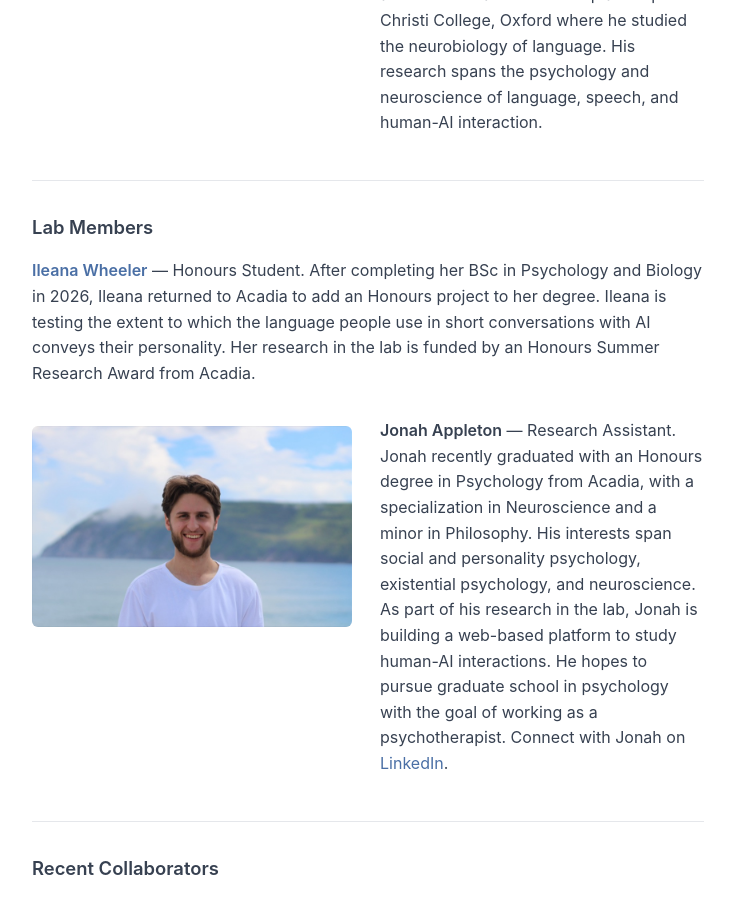
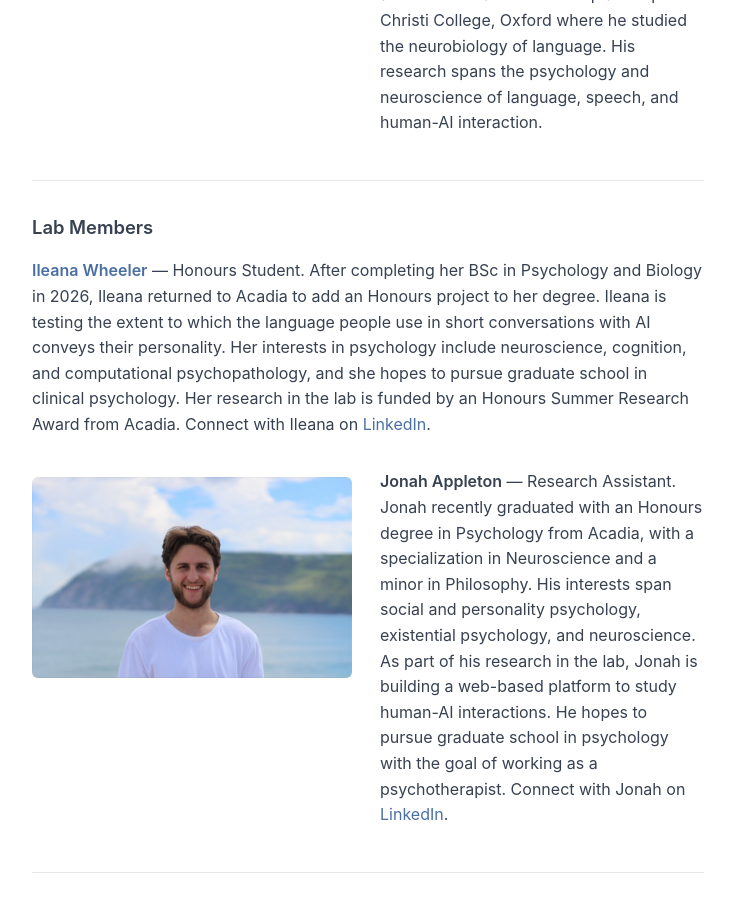
Before and after one commit to drlametti/lamettilab.github.io, a Jekyll site: the page built from people.md, in a window 1280 px wide and 900 px high, scrolled down 479 px. Shown: the whole window, without its empty margins (272-1007 px from the left). Built offline with Jekyll 4.4.1, drawn with Linux system fonts in a browser that asks for light colours.

Commit message:
Add Ileana Wheeler's research interests and LinkedIn
Details supplied by Ileana: her interests in neuroscience, cognition and
computational psychopathology, and her plan to pursue graduate school in
clinical psychology.

Co-Authored-By: Claude Opus 5 <noreply@anthropic.com>

```diff
--- a/people.md
+++ b/people.md
@@ -21,7 +21,7 @@ permalink: /people/
 
 ## Lab Members
 
-**Ileana Wheeler** — Honours Student. After completing her BSc in Psychology and Biology in 2026, Ileana returned to Acadia to add an Honours project to her degree. Ileana is testing the extent to which the language people use in short conversations with AI conveys their personality. Her research in the lab is funded by an Honours Summer Research Award from Acadia.
+**Ileana Wheeler** — Honours Student. After completing her BSc in Psychology and Biology in 2026, Ileana returned to Acadia to add an Honours project to her degree. Ileana is testing the extent to which the language people use in short conversations with AI conveys their personality. Her interests in psychology include neuroscience, cognition, and computational psychopathology, and she hopes to pursue graduate school in clinical psychology. Her research in the lab is funded by an Honours Summer Research Award from Acadia. Connect with Ileana on [LinkedIn](https://www.linkedin.com/in/ileana-wheeler-a40650353/).
 
 <div class="profile">
   <div>
```
